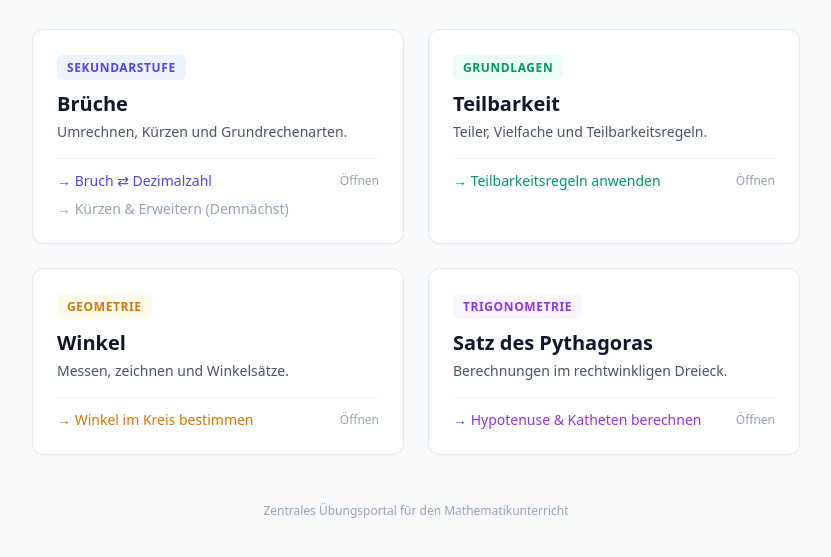
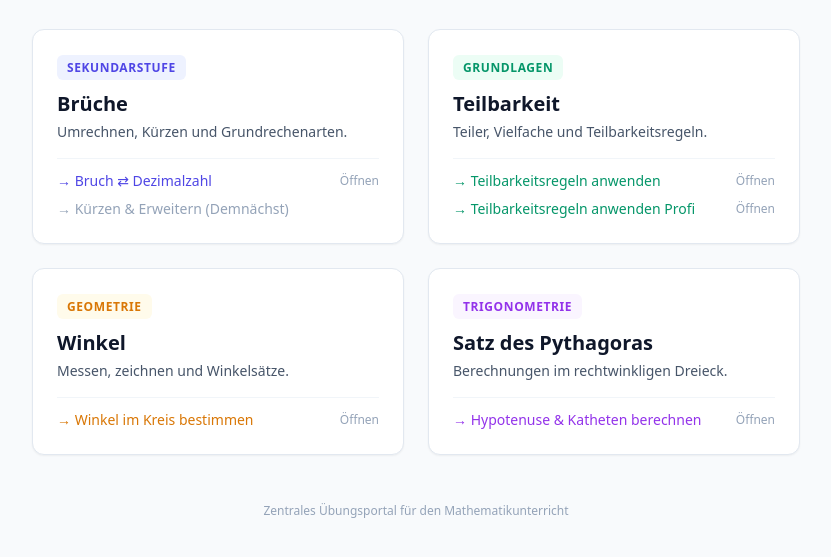
Before and after one commit to magwolfgangschmid/mathe-tools, a plain HTML site: page index.html in a window 1280 px wide. Shown: the part 127-684 px from the top of the page, without its empty margins (224-1055 px from the left). Drawn offline with nearby package versions, Linux system fonts and the light colour scheme.

Commit message:
Update index.html

```diff
--- a/index.html
+++ b/index.html
@@ -57,6 +57,13 @@
                 <span class="text-xs text-slate-400 group-hover:translate-x-1 transition-transform">Öffnen</span>
               </a>
             </li>
+  <li>
+              <a href="./teilbarkeit/profi/" class="text-sm font-medium text-emerald-600 hover:text-emerald-800 flex items-center justify-between group">
+                <span>→ Teilbarkeitsregeln anwenden Profi</span>
+                <span class="text-xs text-slate-400 group-hover:translate-x-1 transition-transform">Öffnen</span>
+              </a>
+  </li>
+
           </ul>
         </div>
       </div>
```
